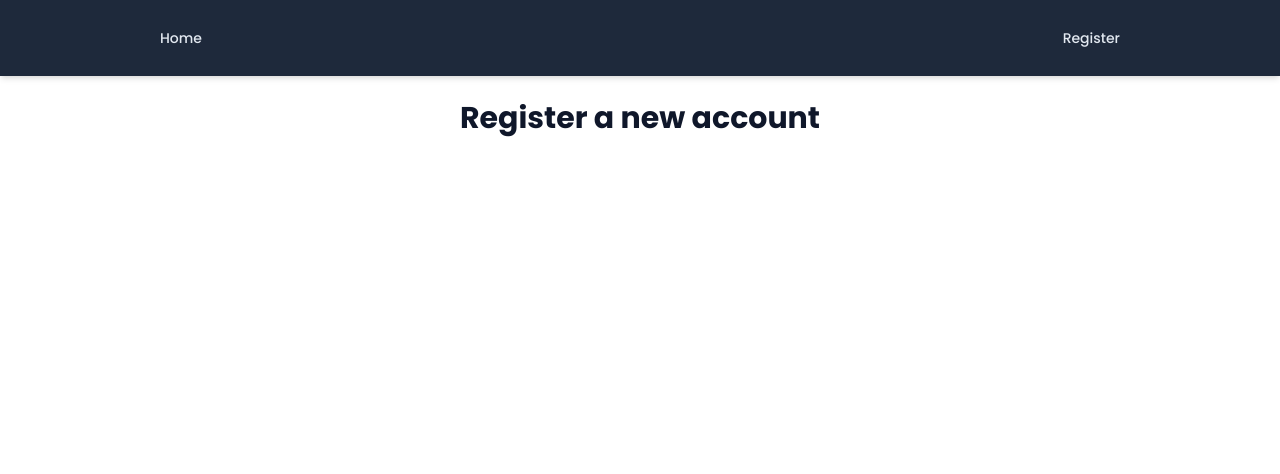
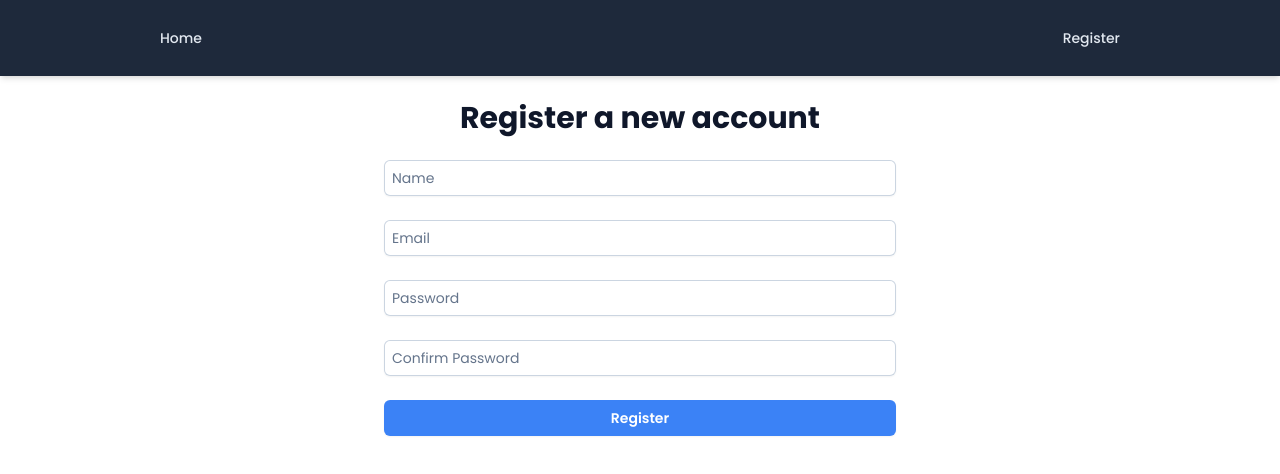
Before and after one commit to genuinelycool/laravel_api_vue, a Vue app: page /register in a window 1280 px wide. Shown: the top 474 px of the page. Built offline with nearby package versions, Linux system fonts and the light colour scheme.

Commit message:
form for register

```diff
--- a/src/views/Auth/RegisterView.vue
+++ b/src/views/Auth/RegisterView.vue
@@ -1,9 +1,40 @@
 <script setup>
+import { reactive } from 'vue';
+
+const formData = reactive({
+    name: "",
+    email: "",
+    password: "",
+    password_confirmation: ""
+});
 
 </script>
 
 <template>
-  <main>
-    <h1 class="title">Register a new account</h1>
-  </main>
+    <main>
+        <h1 class="title">Register a new account</h1>
+
+        <form
+            @submit.prevent="console.log(formData)"
+            class="w-1/2 mx-auto space-y-6"
+        >
+            <div>
+                <input type="text" placeholder="Name" v-model="formData.name" />
+            </div>
+
+            <div>
+                <input type="text" placeholder="Email" v-model="formData.email" />
+            </div>
+
+            <div>
+                <input type="password" placeholder="Password" v-model="formData.password" />
+            </div>
+
+            <div>
+                <input type="password" placeholder="Confirm Password" v-model="formData.password_confirmation" />
+            </div>
+
+            <button class="primary-btn">Register</button>
+        </form>
+    </main>
 </template>
```
